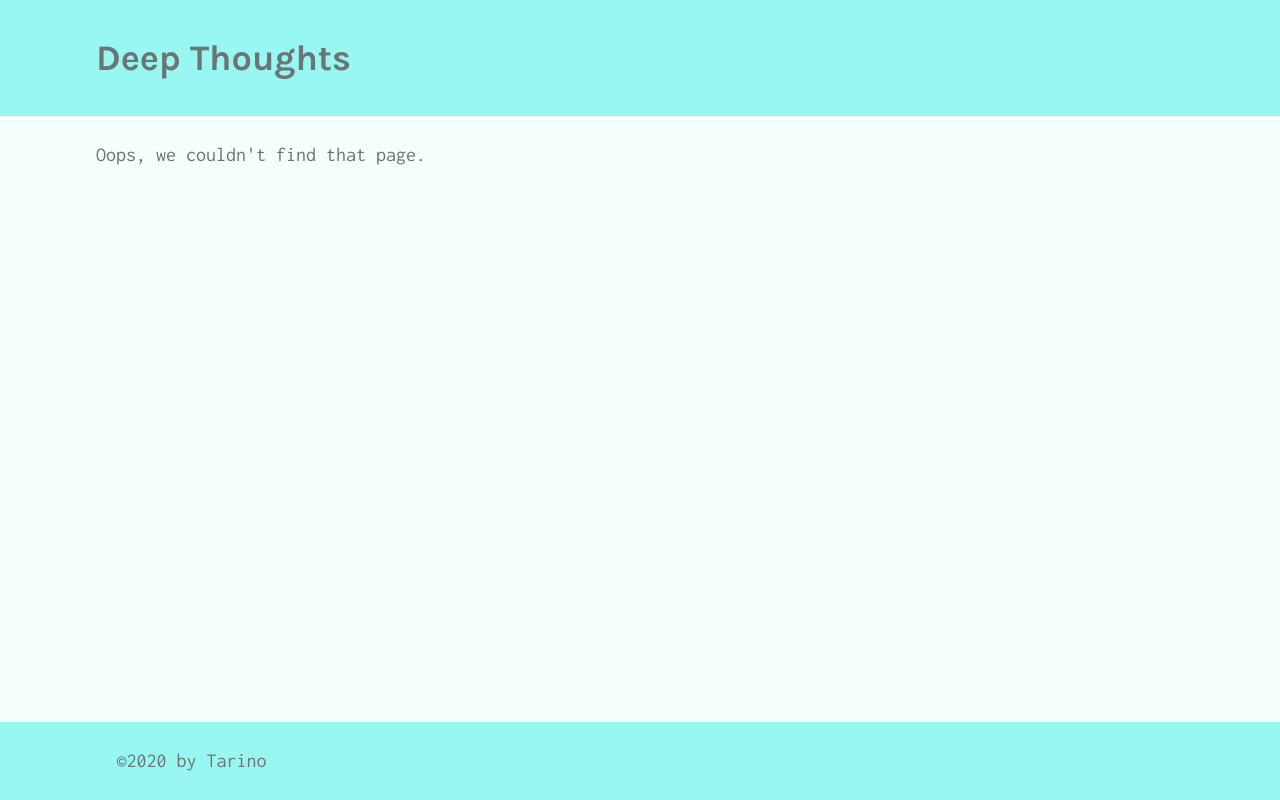
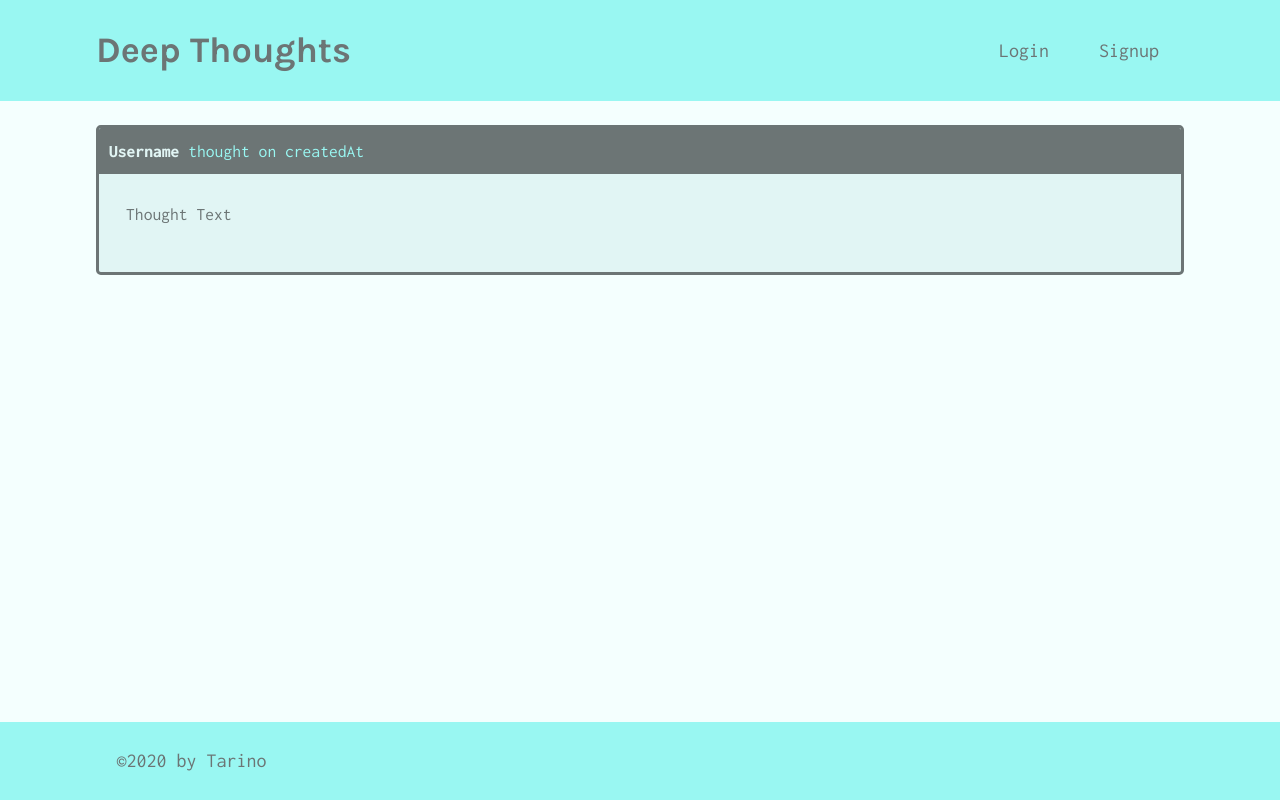
Before and after one commit to BobTarino/deep-thoughts, a React (Create React App) app in the folder client/: page /thought/1 in a window 1280 px wide. Built offline with nearby package versions, Linux system fonts and the light colour scheme.

Commit message:
added nav links and URL parameters

```diff
--- a/client/src/App.js
+++ b/client/src/App.js
@@ -38,8 +38,8 @@
               <Route exact path="/" component={Home} />
               <Route exact path="/login" component={Login} />
               <Route exact path="/signup" component={Signup} />
-              <Route exact path="/profile" component={Profile} />
-              <Route exact path="/thought" component={SingleThought} />
+              <Route exact path="/profile/:username?" component={Profile} />
+              <Route exact path="/thought/:id" component={SingleThought} />
 
               <Route component={NoMatch} />
             </Switch>
--- a/client/src/components/Header/index.js
+++ b/client/src/components/Header/index.js
@@ -1,10 +1,18 @@
 import React from 'react';
+import { Link } from 'react-router-dom';
 
 const Header = () => {
   return (
     <header className="bg-secondary mb-4 py-2 flex-row align-center">
       <div className="container flex-row justify-space-between-lg justify-center align-center">
-        <h1>Deep Thoughts</h1>
+        <Link to="/">
+          <h1>Deep Thoughts</h1>
+        </Link>
+
+        <nav className="text-center">
+          <Link to="/login">Login</Link>
+          <Link to="/signup">Signup</Link>
+        </nav>
       </div>
     </header>
   );
--- a/client/src/components/ThoughtList/index.js
+++ b/client/src/components/ThoughtList/index.js
@@ -1,4 +1,5 @@
 import React from 'react';
+import { Link } from 'react-router-dom';
 
 const ThoughtList = ({ thoughts, title }) => {
   if (!thoughts.length) {
@@ -12,15 +13,23 @@
         thoughts.map(thought => (
           <div key={thought._id} className="card mb-3">
             <p className="card-header">
+              <Link
+                to={`/profile/${thought.username}`}
+                style={{ fontWeight: 700 }}
+                className="text-light"
+              >
                 {thought.username}
+              </Link>{' '}
               thought on {thought.createdAt}
             </p>
             <div className="card-body">
+              <Link to={`/thought/${thought._id}`}>
                 <p>{thought.thoughtText}</p>
                 <p className="mb-0">
                   Reactions: {thought.reactionCount} || Click to{' '}
                   {thought.reactionCount ? 'see' : 'start'} the discussion!
                 </p>
+              </Link>
             </div>
           </div>
         ))}
--- a/client/src/pages/SingleThought.js
+++ b/client/src/pages/SingleThought.js
@@ -1,6 +1,10 @@
 import React from 'react';
+import { useParams } from 'react-router-dom';
 
 const SingleThought = props => {
+  const { id: thoughtId } = useParams();
+  console.log(thoughtId);
+
   return (
     <div>
       <div className="card mb-3">
```
Lines whose indentation alone changed are shown as unchanged.
